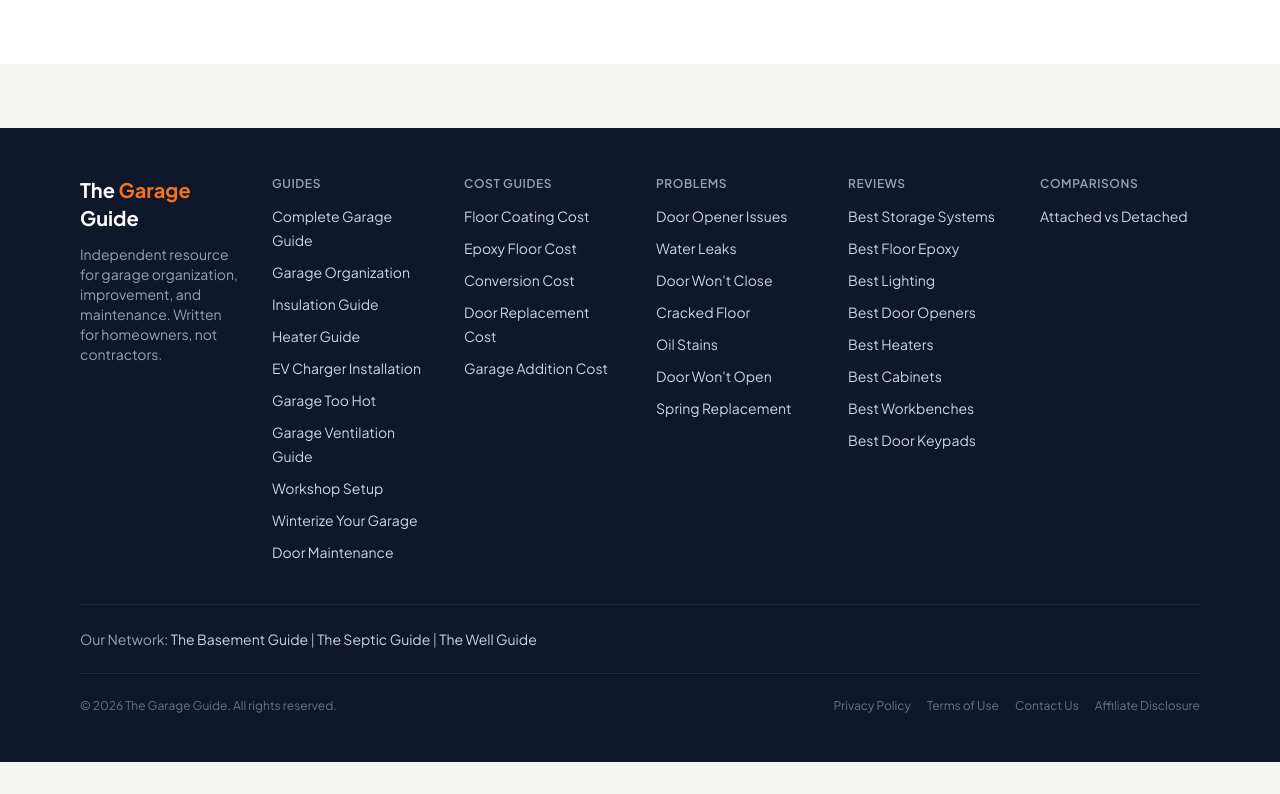
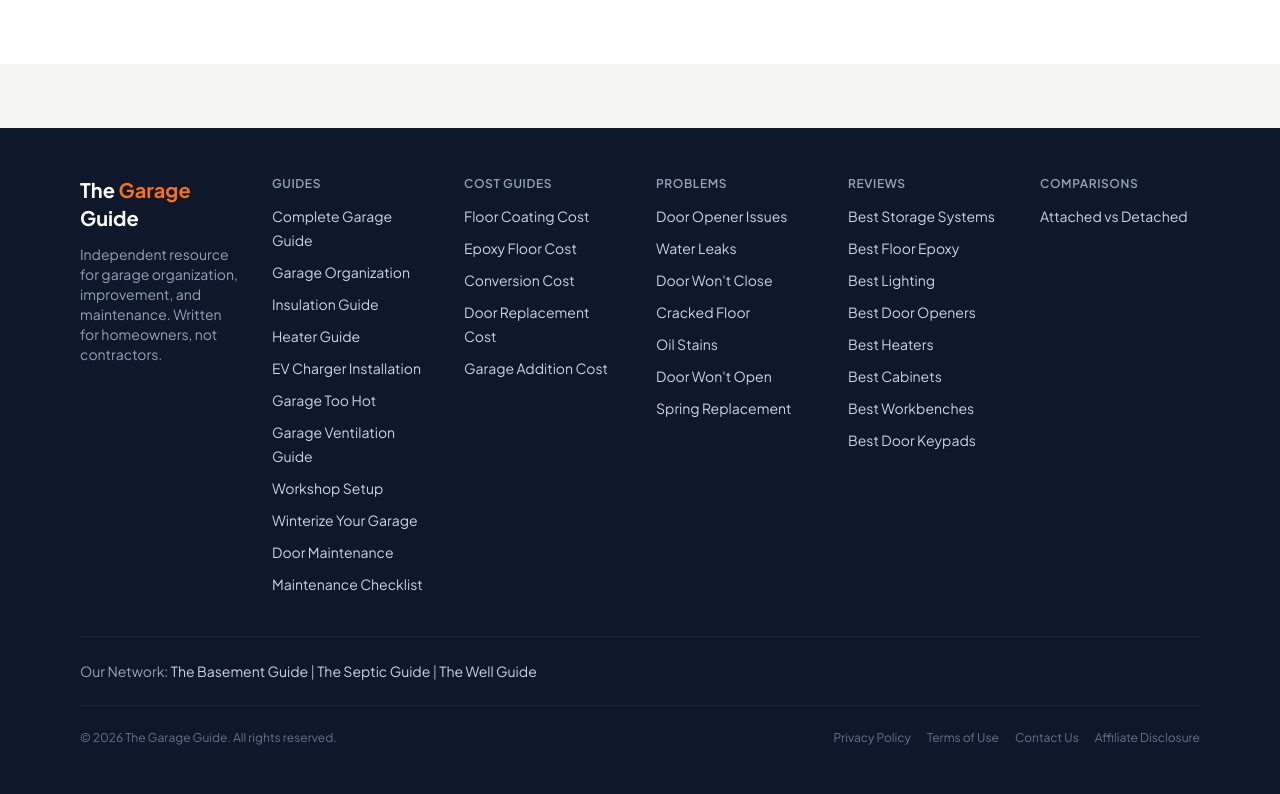
Before and after one commit to thebasementguide2026/thegarage.guide-, a Next.js app: page /contact in a window 1280 px wide. Shown: the part 1210-2004 px from the top of the page. Before the commit the page ends 1972 px from the top, so only its background shows below. Built offline with nearby package versions, Linux system fonts and the light colour scheme.

Commit message:
Add Maintenance Checklist link to footer

```diff
--- a/components/Footer.tsx
+++ b/components/Footer.tsx
@@ -14,6 +14,7 @@ const footerSections = [
               { label: 'Workshop Setup', href: '/guides/garage-workshop-setup' },
             { label: 'Winterize Your Garage', href: '/guides/how-to-winterize-your-garage' },
       { label: 'Door Maintenance', href: '/guides/garage-door-maintenance' },
+      { label: 'Maintenance Checklist', href: '/maintenance' },
     ],
   },
   {
```
